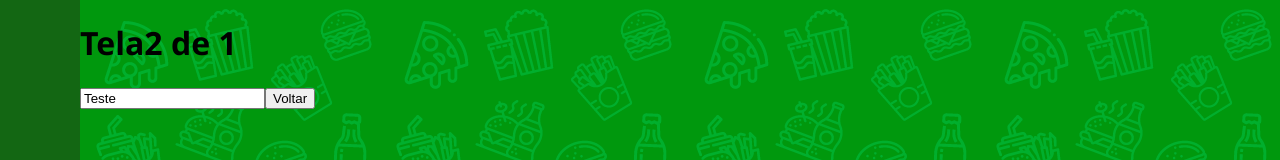
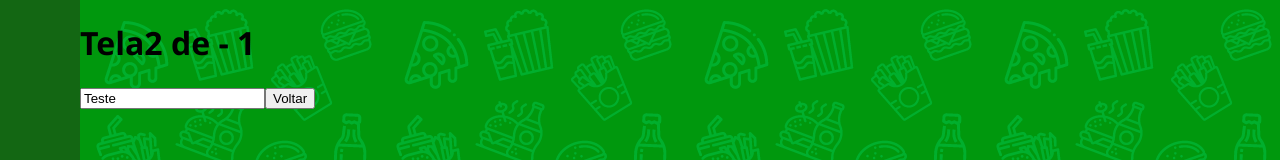
Before and after one commit to hidoshino/DevsFood, a React (Create React App) app: page /tela2/1 in a window 1280 px wide. Shown: the top 160 px of the page. Built offline with nearby package versions, Linux system fonts and the light colour scheme.

Commit message:
Melhoria

```diff
--- a/src/pages/Tela2Screen/index.js
+++ b/src/pages/Tela2Screen/index.js
@@ -22,7 +22,7 @@ export default () => {
 
     return (
         <Container>
-            <Titulo>Tela2 de {nome}</Titulo>
+            <Titulo>Tela2 de - {nome}</Titulo>
 
             <input type="text" value={name} onChange={handleTextChange} />
 
```
